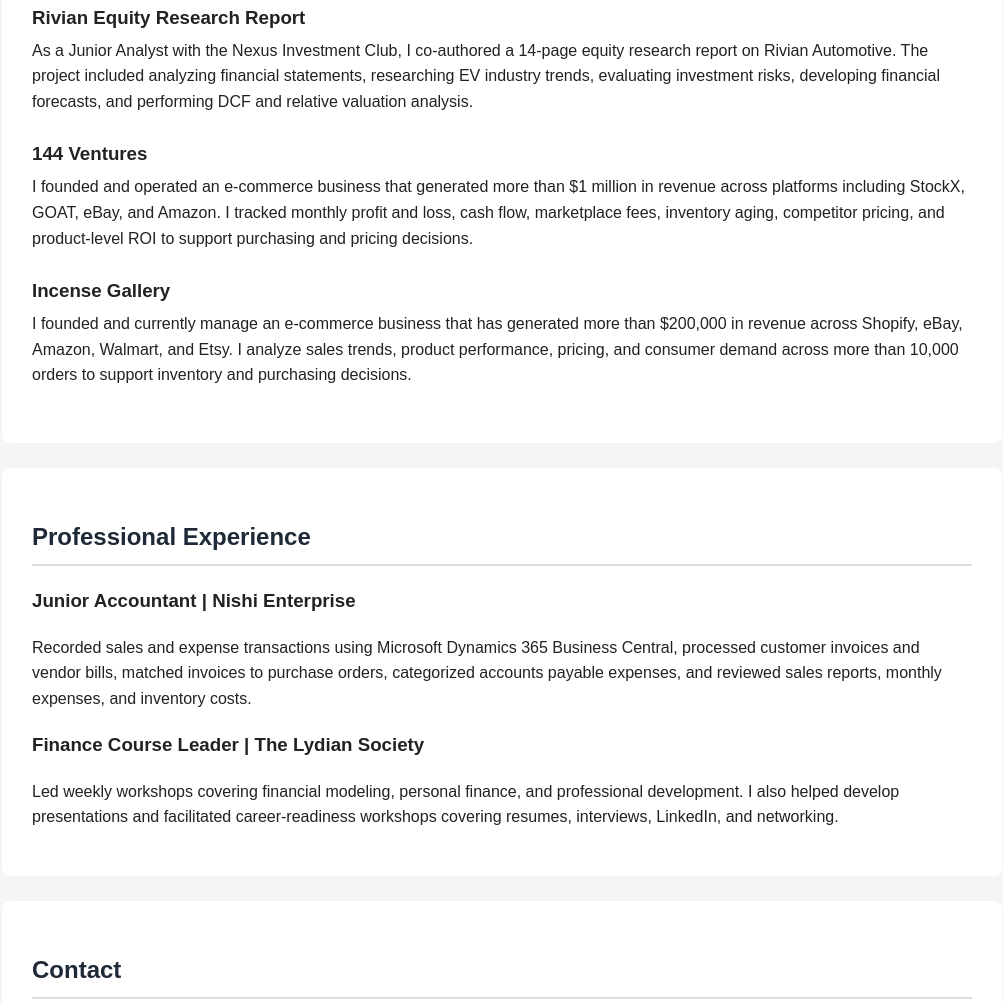
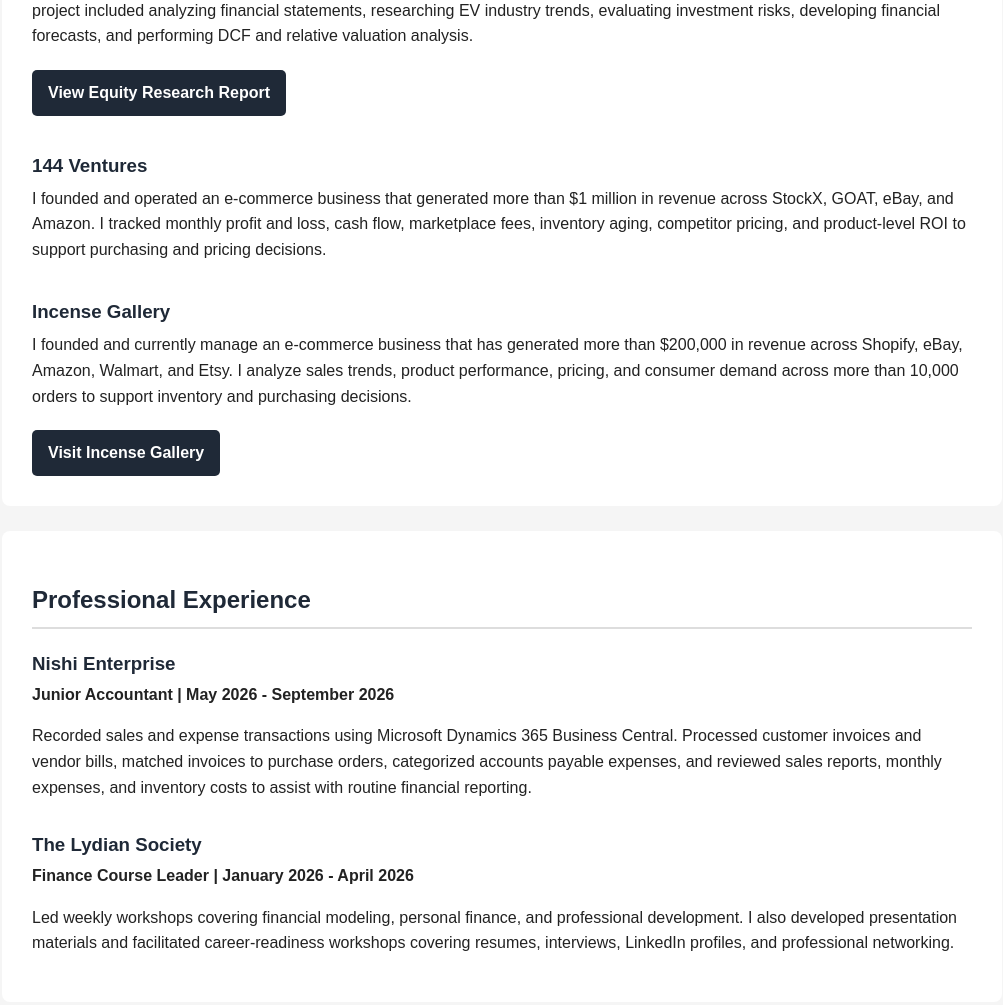
Before and after one commit to jaskeeratdharmi/jaskeeratdharmi.github.io, a plain HTML site: page index.html in a window 1280 px wide. Shown: the part 1133-2138 px from the top of the page, without its empty margins (138-1141 px from the left). Drawn offline with Linux system fonts and the light colour scheme.

Commit message:
Update index.html

```diff
--- a/index.html
+++ b/index.html
@@ -4,9 +4,13 @@
 <head>
     <meta charset="UTF-8">
     <meta name="viewport" content="width=device-width, initial-scale=1.0">
+
     <title>Jaskeerat Dharmi | Portfolio</title>
 
     <style>
+
+        /* GENERAL PAGE */
+
         body {
             font-family: Arial, sans-serif;
             margin: 0;
@@ -15,9 +19,12 @@
             line-height: 1.6;
         }
 
+
+        /* HEADER / RBS BANNER */
+
         header {
             background-image:
-        linear-gradient(rgba(0, 0, 0, 0.55), rgba(0, 0, 0, 0.55)),
+                linear-gradient(rgba(0, 0, 0, 0.50), rgba(0, 0, 0, 0.50)),
                 url("rbs-building.jpg");
 
             background-size: cover;
@@ -28,16 +35,20 @@
             text-align: center;
             padding: 100px 20px;
         }
+
         header h1 {
-            margin-bottom: 5px;
+            margin: 0 0 10px 0;
             font-size: 42px;
         }
 
         header p {
-            font-size: 18px;
-            margin: 10px auto;
+            font-size: 19px;
+            margin: auto;
             max-width: 800px;
         }
+
+
+        /* NAVIGATION */
 
         nav {
             background-color: white;
@@ -54,8 +65,11 @@
         }
 
         nav a:hover {
-            text-decoration: underline;
+            color: #cc0033;
         }
+
+
+        /* MAIN CONTENT */
 
         main {
             max-width: 1000px;
@@ -76,6 +90,13 @@
             padding-bottom: 8px;
         }
 
+        h3 {
+            color: #1f2937;
+        }
+
+
+        /* SKILLS */
+
         .skills {
             display: flex;
             flex-wrap: wrap;
@@ -88,8 +109,15 @@
             border-radius: 5px;
         }
 
+
+        /* PROJECTS */
+
         .project {
-            margin-bottom: 25px;
+            margin-bottom: 35px;
+        }
+
+        .project:last-child {
+            margin-bottom: 0;
         }
 
         .project h3 {
@@ -100,9 +128,58 @@
             margin-top: 5px;
         }
 
+
+        /* PROJECT BUTTONS */
+
+        .project-link {
+            display: inline-block;
+            background-color: #1f2937;
+            color: white;
+            text-decoration: none;
+            padding: 10px 16px;
+            border-radius: 5px;
+            margin-top: 5px;
+            font-weight: bold;
+        }
+
+        .project-link:hover {
+            background-color: #cc0033;
+        }
+
+
+        /* EXPERIENCE */
+
+        .experience {
+            margin-bottom: 30px;
+        }
+
+        .experience:last-child {
+            margin-bottom: 0;
+        }
+
+        .experience h3 {
+            margin-bottom: 3px;
+        }
+
+        .experience-title {
+            font-weight: bold;
+            margin-top: 0;
+        }
+
+
+        /* CONTACT */
+
         .contact a {
             color: #1f2937;
+            font-weight: bold;
         }
+
+        .contact a:hover {
+            color: #cc0033;
+        }
+
+
+        /* FOOTER */
 
         footer {
             background-color: #1f2937;
@@ -110,32 +187,78 @@
             text-align: center;
             padding: 20px;
         }
+
+
+        /* MOBILE */
+
+        @media (max-width: 700px) {
+
+            header {
+                padding: 70px 20px;
+            }
+
+            header h1 {
+                font-size: 34px;
+            }
+
+            nav a {
+                display: inline-block;
+                margin: 5px 10px;
+            }
+
+            main {
+                padding: 20px 10px;
+            }
+
+            section {
+                padding: 20px;
+            }
+        }
+
     </style>
 </head>
 
+
 <body>
 
+
+    <!-- HEADER -->
+
     <header>
+
         <h1>Jaskeerat Dharmi</h1>
 
         <p>
-            Finance and Accounting student at Rutgers Business School with
-            experience in accounting, financial analysis, entrepreneurship,
-            and e-commerce.
+            Finance and Accounting Student at Rutgers Business School
         </p>
+
     </header>
 
+
+    <!-- NAVIGATION -->
+
     <nav>
+
         <a href="#about">About</a>
+
         <a href="#skills">Skills</a>
+
         <a href="#projects">Projects</a>
+
         <a href="#experience">Experience</a>
+
         <a href="#contact">Contact</a>
+
     </nav>
+
 
     <main>
 
+
+        <!-- ABOUT ME -->
+
         <section id="about">
+
             <h2>About Me</h2>
 
             <p>
@@ -147,29 +270,58 @@
                 financial reporting, data analysis, entrepreneurship, and
                 problem-solving.
             </p>
+
         </section>
 
+
+
+        <!-- SKILLS -->
+
         <section id="skills">
+
             <h2>Skills</h2>
 
             <div class="skills">
+
                 <span class="skill">Microsoft Excel</span>
-                <span class="skill">Microsoft Dynamics 365 Business Central</span>
+
+                <span class="skill">
+                    Microsoft Dynamics 365 Business Central
+                </span>
+
                 <span class="skill">Financial Analysis</span>
+
                 <span class="skill">Financial Reporting</span>
+
                 <span class="skill">Financial Modeling</span>
+
                 <span class="skill">DCF Valuation</span>
+
                 <span class="skill">Market Research</span>
+
                 <span class="skill">E-Commerce</span>
+
                 <span class="skill">Inventory Analysis</span>
+
                 <span class="skill">P&amp;L Analysis</span>
+
             </div>
+
         </section>
 
+
+
+        <!-- PROJECTS -->
+
         <section id="projects">
+
             <h2>Projects</h2>
 
+
+            <!-- RIVIAN -->
+
             <div class="project">
+
                 <h3>Rivian Equity Research Report</h3>
 
                 <p>
@@ -180,22 +332,48 @@
                     investment risks, developing financial forecasts, and
                     performing DCF and relative valuation analysis.
                 </p>
+
+                <!--
+                IMPORTANT:
+                Make sure the PDF uploaded to GitHub is named:
+                Rivian-Equity-Research.pdf
+                -->
+
+                <a
+                    href="Rivian_Nexus_Equity_Report.pdf"
+                    target="_blank"
+                    class="project-link">
+
+                    View Equity Research Report
+
+                </a>
+
             </div>
 
+
+
+            <!-- 144 VENTURES -->
+
             <div class="project">
+
                 <h3>144 Ventures</h3>
 
                 <p>
                     I founded and operated an e-commerce business that generated
-                    more than $1 million in revenue across platforms including
-                    StockX, GOAT, eBay, and Amazon. I tracked monthly profit and
-                    loss, cash flow, marketplace fees, inventory aging,
-                    competitor pricing, and product-level ROI to support
-                    purchasing and pricing decisions.
+                    more than $1 million in revenue across StockX, GOAT, eBay,
+                    and Amazon. I tracked monthly profit and loss, cash flow,
+                    marketplace fees, inventory aging, competitor pricing, and
+                    product-level ROI to support purchasing and pricing decisions.
                 </p>
+
             </div>
 
+
+
+            <!-- INCENSE GALLERY -->
+
             <div class="project">
+
                 <h3>Incense Gallery</h3>
 
                 <p>
@@ -206,34 +384,86 @@
                     more than 10,000 orders to support inventory and purchasing
                     decisions.
                 </p>
+
+                <!--
+                IMPORTANT:
+                Replace the URL below with your actual
+                Incense Gallery website URL.
+                -->
+
+                <a
+                    href="https://www.incensegallery.com"
+                    target="_blank"
+                    class="project-link">
+
+                    Visit Incense Gallery
+
+                </a>
+
             </div>
 
         </section>
 
+
+
+        <!-- PROFESSIONAL EXPERIENCE -->
+
         <section id="experience">
+
             <h2>Professional Experience</h2>
 
-            <h3>Junior Accountant | Nishi Enterprise</h3>
+
+            <!-- NISHI ENTERPRISE -->
+
+            <div class="experience">
+
+                <h3>Nishi Enterprise</h3>
+
+                <p class="experience-title">
+                    Junior Accountant | May 2026 - September 2026
+                </p>
 
                 <p>
-                Recorded sales and expense transactions using Microsoft Dynamics
-                365 Business Central, processed customer invoices and vendor
-                bills, matched invoices to purchase orders, categorized accounts
-                payable expenses, and reviewed sales reports, monthly expenses,
-                and inventory costs.
+                    Recorded sales and expense transactions using Microsoft
+                    Dynamics 365 Business Central. Processed customer invoices
+                    and vendor bills, matched invoices to purchase orders,
+                    categorized accounts payable expenses, and reviewed sales
+                    reports, monthly expenses, and inventory costs to assist
+                    with routine financial reporting.
                 </p>
 
-            <h3>Finance Course Leader | The Lydian Society</h3>
+            </div>
+
+
+
+            <!-- LYDIAN SOCIETY -->
+
+            <div class="experience">
+
+                <h3>The Lydian Society</h3>
+
+                <p class="experience-title">
+                    Finance Course Leader | January 2026 - April 2026
+                </p>
 
                 <p>
                     Led weekly workshops covering financial modeling, personal
-                finance, and professional development. I also helped develop
-                presentations and facilitated career-readiness workshops
-                covering resumes, interviews, LinkedIn, and networking.
+                    finance, and professional development. I also developed
+                    presentation materials and facilitated career-readiness
+                    workshops covering resumes, interviews, LinkedIn profiles,
+                    and professional networking.
                 </p>
+
+            </div>
+
         </section>
 
+
+
+        <!-- CONTACT -->
+
         <section id="contact" class="contact">
+
             <h2>Contact</h2>
 
             <p>
@@ -245,18 +475,32 @@
 
             <p>
                 LinkedIn:
-                <a href="https://www.linkedin.com/in/jaskeerat-dharmi"
+                <a
+                    href="https://www.linkedin.com/in/jaskeerat-dharmi"
                     target="_blank">
+
                     linkedin.com/in/jaskeerat-dharmi
+
                 </a>
             </p>
+
         </section>
+
 
     </main>
 
+
+
+    <!-- FOOTER -->
+
     <footer>
-        <p>&copy; 2026 Jaskeerat Dharmi</p>
+
+        <p>
+            &copy; 2026 Jaskeerat Dharmi
+        </p>
+
     </footer>
+
 
 </body>
 
```
Lines whose indentation alone changed are shown as unchanged.
